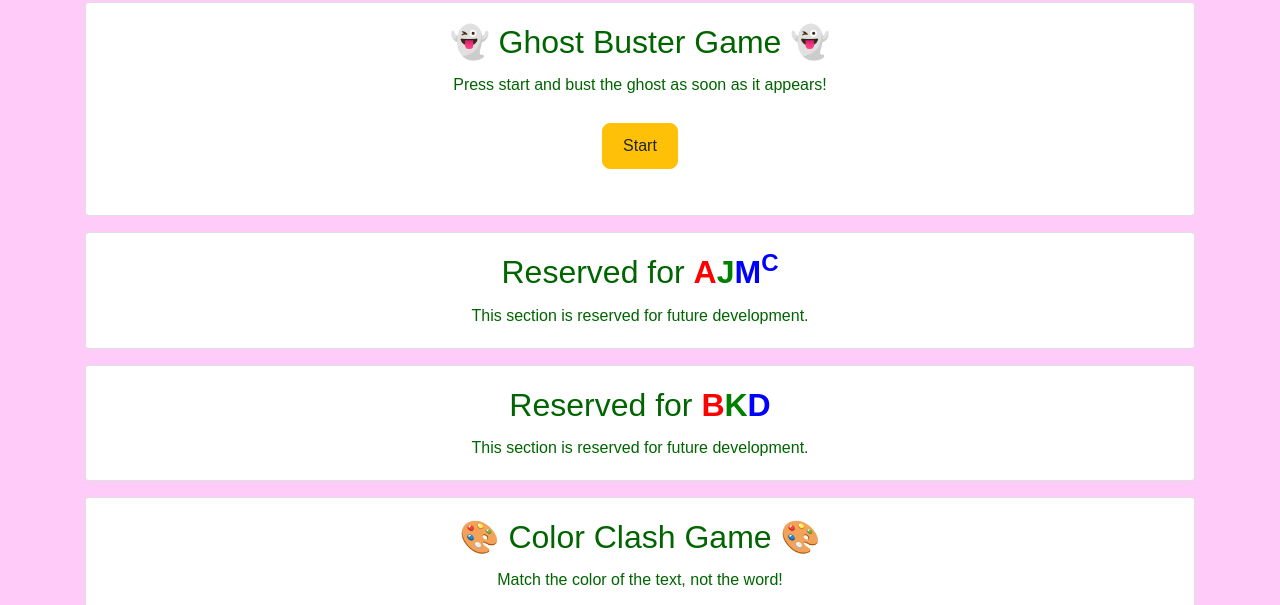
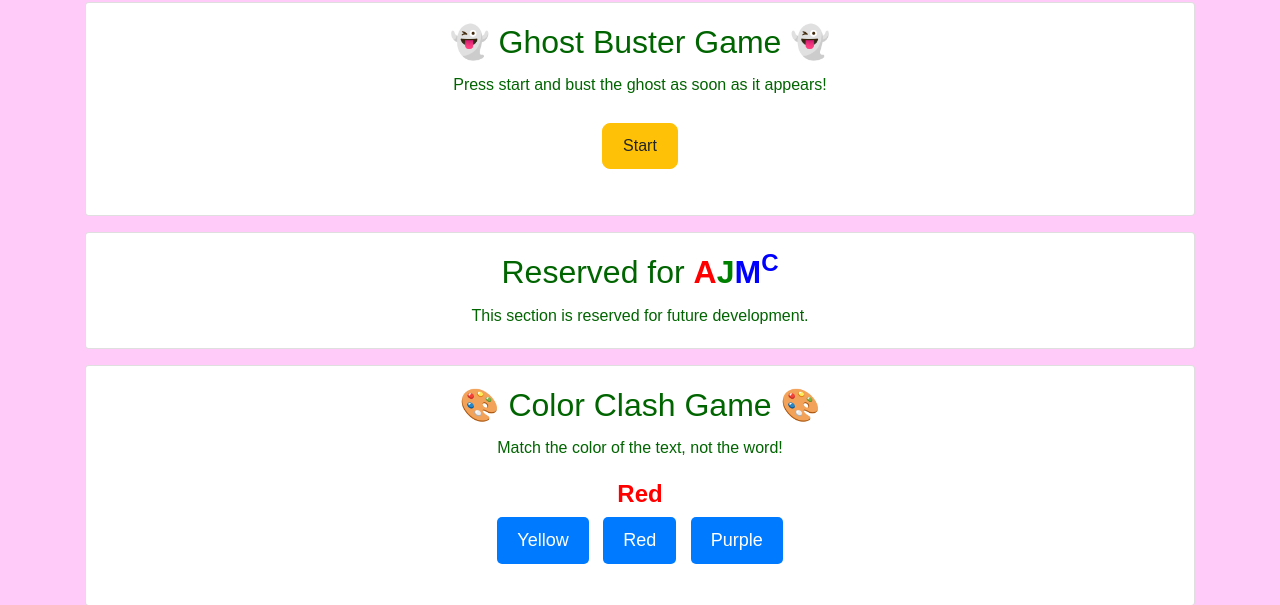
Before and after one commit to jmcpheron/booger_quest, a website: page public/index.html in a window 1280 px wide. Shown: the part 857-1462 px from the top of the page. Drawn offline with nearby package versions, Linux system fonts and the light colour scheme.

Commit message:
Remove extra section

```diff
--- a/public/index.html
+++ b/public/index.html
@@ -74,14 +74,6 @@
             </div>
         </div>
 
-        <!-- BKD card -->
-        <div class="card mt-3">
-            <div class="card-body">
-                <h2 class="card-title">Reserved for <span class="bkd">B</span><span class="bkd">K</span><span class="bkd">D</span></h2>
-                <p class="card-text">This section is reserved for future development.</p>
-            </div>
-        </div>
-
         <!-- Color Clash card -->
         <div class="card mt-3">
             <div class="card-body">
```
